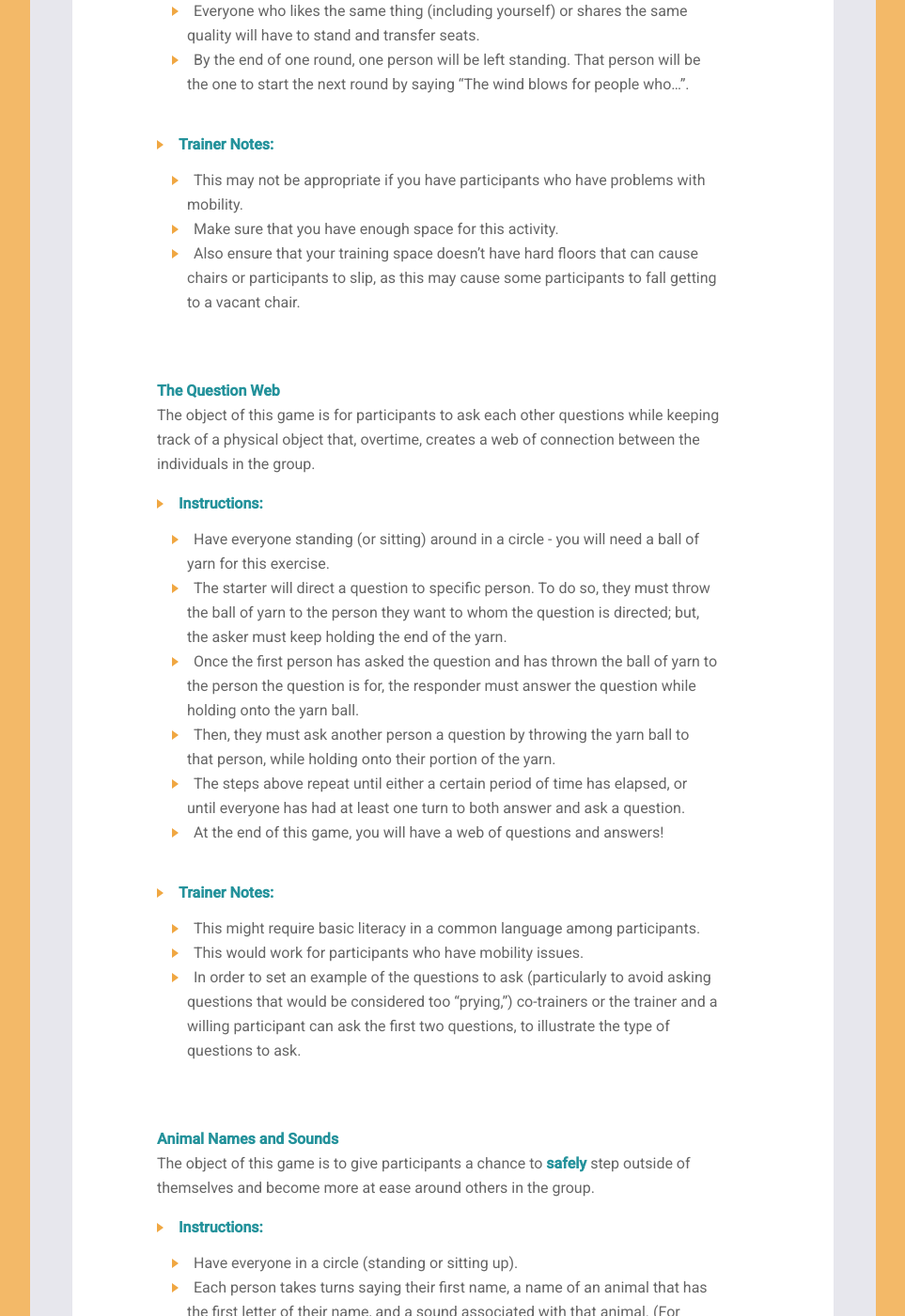
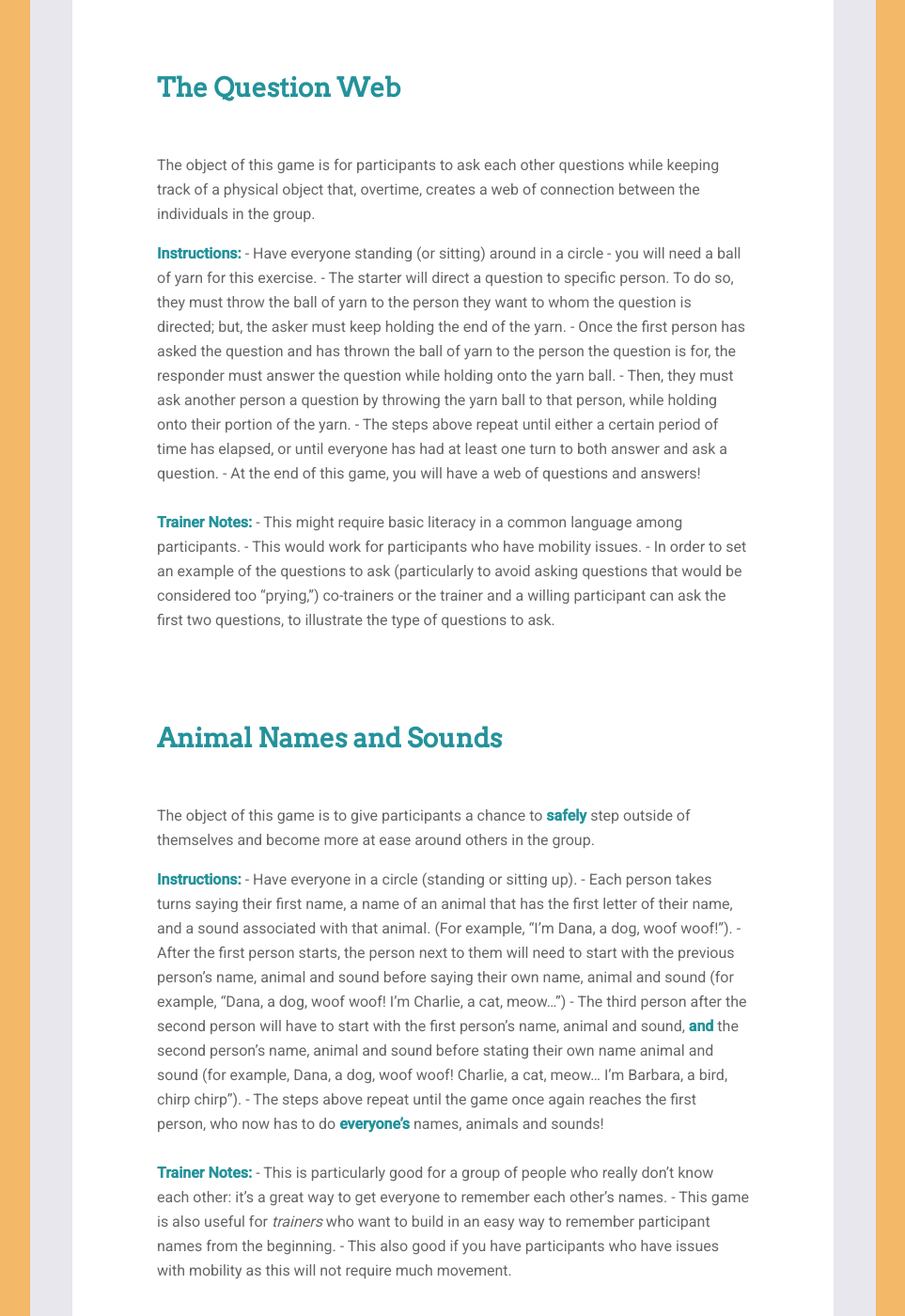
Before and after one commit to levelupcc/level-up, a Jekyll site: the page built from _pages/you-the-trainer/icebreakers-and-energizers/icebreakers-and-energizers.md, in a window 1280 px wide and 1400 px high, scrolled down 6281 px. Shown: the whole window at 94% size, without its empty margins (158-1121 px from the left). Built offline with Jekyll 4.4.1, drawn with Linux system fonts in a browser that asks for light colours; a script that is not in the unit is left out; comment, search, counter and statistics services are not loaded; some of the changed text lies outside the part shown.

Commit message:
Update icebreakers-and-energizers.md

```diff
--- a/_pages/you-the-trainer/icebreakers-and-energizers/icebreakers-and-energizers.md
+++ b/_pages/you-the-trainer/icebreakers-and-energizers/icebreakers-and-energizers.md
@@ -15,15 +15,15 @@
 These are exercises that facilitators and trainers can employ to encourage participants to be more relaxed with each other, become (re-) energised and engaged, and to help break up the pace of the day. There are 3 main types of interactive exercises that are used frequently during digital security trainings:
 
 
-**Icebreakers**
+### Icebreakers ###
 <br>
 As the name implies, **Icebreakers** are meant to "break the ice" and are usually fun "getting to know you" games and activities - they also help participants get to know their commonalities and differences in a fun way. Participants who are relaxed with each other and their trainer(s) learn better. When you have participants who are less inhibited and more comfortable in the training space, you can expect to have a training that has maximum participation and interactivity.
 
-**Energizers**
+### Energizers ###
 <br>
 Trainers can help break up the pace of the day with fun interactive sessions called **Energizers**. Energizers are especially useful after lunch or long periods of sitting, when the group energy is frequently at its lowest and/or participants can seem  to be the most disengaged. Energizers are also useful when the group, trainer included, simply needs a fun break from training sessions.
 
-**Topic-Based Interactive Games (or Activities)**
+### Topic-Based Interactive Games (or Activities) ###
 <br>
 More customised activities relevant to specific training topics are known as **Topic-Based Interactive Games** (or **Activities** in the ADIDS methodology). When using ADIDS to design your training sessions for adult learners, you will need to design or use pre-existing Activities based on the topic of your session. These will then lead into a **Discussion** about that particular activity, which is one of the main things that distinguishes these activities from Icebreakers and Energizers.
 
@@ -43,58 +43,58 @@
 Icebreakers—as the name implies—are meant to "break the ice" and are usually fun "getting to know you" games and activities. These help participants become more familiar with each other, get to know one another, and help them feel comfortable in the training space. Often, the co-trainers and co-facilitators will illustrate the first steps of the game - or, if training solo, you may choose to work with a willing participant to demonstrate for the rest of the group.
 
 <br><br>
-**Two Truths and a Lie**
+### Two Truths and a Lie
 <br>
 The object of this game is for participants to get to know each other by guessing whether or not "facts" about other participants are "truths" or "lies".
 
-- **Instructions:**
+**Instructions:**
 	- Have participants pair up with someone they don't know **OR** have everyone face each other in a circle.
 	- Ask participants to say 2 true things about themselves and 1 false thing. Give them a few minutes to think about it.
 	- Once they are ready, everyone takes turns saying two true things and one lie about themselves.
 	- Those who are not speaking must guess which are the truths and which one is the lie.
 <br><br>
-- **Trainer Notes:**
+**Trainer Notes:**
 	- The group version of this works best with a smaller number of participants (10 participants maximum).
 	- This may have some language issues. If you have a mixed group of participants who are not versed in one language, this may be difficult to pull off; you could have them pair up with a fellow participant who speaks the same language, but you don't want them to pair up with someone they already know.
 	- This works for when you have participants who have problems with mobility as this won't require them to move.
 
 <br><br>
-**What's in the Bag?**
+### What's in the Bag? ###
 <br>
 The object of this game is for participants to introduce themselves to the rest of the group by using a personal item they feel is "representative" of who they are as an individual.
 
-- **Instructions:**
+**Instructions:**
 	- Ask everyone to go look in their bag/backpack, and find one thing that they feel "represents" them (leave it at that so they are free to interpret this as they please).
 	- Give them time to think about the items in their bags, and what they will say.
 	- Each participant will take a turn in describing themselves through the item they chose.
 	- Set a description limit of 3 - 5 sentences per person, to keep time.
 <br><br>
-- **Trainer Notes:**
+**Trainer Notes:**
 	- This is good for participants who have problems with mobility as this won't require them to move.
 	- The assumption here is that everyone has brought a bag or pack of some kind to the training space - **check first before choosing this Icebreaker!**
 
 <br><br>
-**Line-up According To…**
+### Line-up According To… ###
 <br>
 The object of this game is to have participants arrange themselves in the provided space according to certain facts about themselves.
 
-- **Instructions:**
+**Instructions:**
 	- Have everyone stand in a line or in a "U"-shape, so they can see each other - it can be against a wall if you choose. (See comment about mobility under "Things to Consider Above.")
 	- Put some thought into what you're asking participants to reveal about themselves - do not ask participants to reveal facts about themselves that they would consider too personal, private, or otherwise more than they would choose to reveal.
 	- Keep in mind that what you might consider an acceptably public fact is not  always necessarily the same for an at-risk participant, particularly if they do not know and trust everyone in the room.
 	- Examples of basic facts you can use: shirt color, shoe size, how long it took them to arrive at the training, how many pets they've lived with, or participant heights.
 	- Participants can speak with each other as they go about the exercise.
 <br><br>
-- **Trainer Notes:**
+**Trainer Notes:**
 	- This may not be appropriate if you have participants who have problems with mobility.
 	- Make sure that you have enough space for this activity.
 
 <br><br>
-**Over-Reactions!**
+### Over-Reactions! ###
 <br>
 The object of this game is to have each participant **over-react** to a situation, and have the rest of the group guess what scenario the participant is reacting to.
 
-- **Instructions:**
+**Instructions:**
 	- You should prepare scenarios on slips of paper ahead of time. Think of situations that would work for your participants. Scenarios can include:
 		- You've just won the lottery!
 		- You see a cute guy / girl and you want to meet him or her!
@@ -107,34 +107,34 @@
 	- Here, you need to determine if the participants will be allowed to speak or, **for an added challenge**, if they will just have to mime their reactions without making any sound.
 	- Each participant takes their turn over-reacting to their scenario, and everyone tries guessing.
 <br><br>
-- **Trainer Notes:**
+**Trainer Notes:**
 	- Here you will have to be **careful about cultural references**. Your description of the scenario will have to fit your participants' realities.
 	- If you feel like you don't yet know enough about your participants to conduct this Icebreaker, **save it for a second day activity.**
 
 
 <br><br>
-**The Wind Blows**
+### The Wind Blows ###
 <br>
 The object of this game is to get people who have things in common identify each other by moving to each others' seats.
 
-- **Instructions:**
+**Instructions:**
 	- This needs a big space and chairs in a circle. There should be one chair per participant, but no chair for the starter (most of the time, the starter is you, the trainer!).
 	- You, as the starter, will stand in the middle of the circle and say: "The wind blows for people who…", then think about something that you like or something that is true of you.
 	- Everyone who likes the same thing (including yourself) or shares the same quality will have to stand and transfer seats.
 	- By the end of one round, one person will be left standing. That person will be the one to start the next round by saying "The wind blows for people who…".
 <br><br>
-- **Trainer Notes:**
+**Trainer Notes:**
 	- This may not be appropriate if you have participants who have problems with mobility.
 	- Make sure that you have enough space for this activity.
 	- Also ensure that your training space doesn't have hard floors that can cause chairs or participants to slip, as this may cause some participants to fall getting to a vacant chair.
 
 
 <br><br>
-**The Question Web**
+### The Question Web ###
 <br>
 The object of this game is for participants to ask each other questions while keeping track of a physical object that, overtime, creates a web of connection between the individuals in the group.
 
-- **Instructions:**
+**Instructions:**
 	- Have everyone standing (or sitting) around in a circle - you will need a ball of yarn for this exercise.
 	- The starter will direct a question to specific person. To do so, they must throw the ball of yarn to the person they want to whom the question is directed; but, the asker must keep holding the end of the yarn.
 	- Once the first person has asked the question and has thrown the ball of yarn to the person the question is for, the responder must answer the question while holding onto the yarn ball.
@@ -142,24 +142,24 @@
 	- The steps above repeat until either a certain period of time has elapsed, or until everyone has had at least one turn to both answer and ask a question.
 	- At the end of this game, you will have a web of questions and answers!
 <br><br>
-- **Trainer Notes:**
+**Trainer Notes:**
 	- This might require basic literacy in a common language among participants.
 	- This would work for participants who have mobility issues.
 	- In order to set an example of the questions to ask (particularly to avoid asking questions that would be considered too "prying,") co-trainers or the trainer and a willing participant can ask the first two questions, to illustrate the type of questions to ask.
 
 <br><br>
-**Animal Names and Sounds**
+### Animal Names and Sounds ###
 <br>
 The object of this game is to give participants a chance to **safely** step outside of themselves and become more at ease around others in the group.
 
-- **Instructions:**
+**Instructions:**
 	- Have everyone in a circle (standing or sitting up).
 	- Each person takes turns saying their first name, a name of an animal that has the first letter of their name, and a sound associated with that animal. (For example, "I'm Dana, a dog, woof woof!").
 	- After the first person starts, the person next to them will need to start with the previous person's name, animal and sound before saying their own name, animal and sound (for example, "Dana, a dog, woof woof! I'm Charlie, a cat, meow…")
 	- The third person after the second person will have to start with the first person's name, animal and sound, **and** the second person's name, animal and sound before stating their own name animal and sound (for example, Dana, a dog, woof woof! Charlie, a cat, meow... I'm Barbara, a bird, chirp chirp").
 	- The steps above repeat until the game once again reaches the first person, who now has to do **everyone's** names, animals and sounds!
 <br><br>
-- **Trainer Notes:**
+**Trainer Notes:**
 	- This is particularly good for a group of people who really don't know each other: it's a great way to get everyone to remember each other's names.
 	- This game is also useful for *trainers* who want to build in an easy way to remember participant names from the beginning.
 	- This also good if you have participants who have issues with mobility as this will not require much movement.
@@ -175,43 +175,43 @@
 - If you are using Jargon Balls in your training, one of the easiest ways to energize the room is to call random Jargon Ball fights with everyone standing up and trying to hit each other with the Jargon Balls. You can even encourage participants to say Jargon-terms you've used previously in the training as they do this, as a handy way for them to become more familiar with these terms!
 
 <br><br>
-**Beat Jam!**
+### Beat Jam! ###
 <br>
  The object of this game is for participants to come up with a series of beats that together will form a musical beat.
 
-- **Instructions:**
+**Instructions:**
 	- Have your participants stand up in a circle.
 	- The first person starts with one beat done twice. This could be tapping feet, clapping hands, snapping fingers, or drumming on a  table top, etc.
 	- After they finish their beat 2 times, the person on their right will do the first person's beat twice, and then add another beat. The first person will continue their beat as this happens.
 	- After the second person finishes their 2 beats twice, the third person does the first and second participants' beats and then adds their own, again doing it twice. The first and second person continue their original beats.
 	- The above steps repeat until everyone in the group has taken a turn to add their beat, and everyone has created a piece of music.
 <br><br>
-- **Trainer Notes:**
+**Trainer Notes:**
 	- This is ideally for 10-12 participants (8 works too, but not fewer) - it can also work with larger groups if time is managed well.
 	- This can work for participants who have issues with mobility.
 	- You can also do a variation on Beat Jam where you use motions instead.
 
 <br><br>
-**Behind the Screen**
+### Behind the Screen ###
 <br>
 The object of this game is to test participants' memory of each other's names in a test of speed.
 
-- **Instructions:**
+**Instructions:**
 	- You will need a big sheet (or a blanket or a large piece of butcher paper). If you have a blanket or a sheet, make sure it isn't completely opaque.
 	- You will also need two facilitators to hold the sheet in the middle of the space.
 	- Break the group into two teams.
 	- Ask each team to stay on opposite sides of the sheet.
 	- Each team will have one person in front of the screen per round. Once the screen is raised, the first person to name the representative from the other team gets a point.
 <br><br>
-- **Trainer Notes:**
+**Trainer Notes:**
 	- This is a good activity to do to ensure that participants remember each other's names.
 
 <br><br>
-**The Most Efficient Method**
+### The Most Efficient Method ###
 <br>
 The object of this game is for everyone to find the quickest way to get the ball from the first person to the last (to make sure everyone has caught the ball and received it). But, as a facilitator, try not the divulge that until after the groups has done the first round.
 
-- **Instructions:**
+**Instructions:**
 	- You will need a small rubber or plastic ball and a timer for this Energizer.
 	- Have everyone in a circle.
 	- Give the ball randomly to a participant. That first person will throw the ball to another participant and so on and so forth. Everyone should pay attention to the sequence of participants.
@@ -219,7 +219,7 @@
 	- Ask participants to try to come with a way to beat the current time whilst keeping the same sequence.
 	- Do at least 2 more rounds for participants to try and beat the current best time.
 <br><br>
-- **Trainer Notes:**
+**Trainer Notes:**
 	- This may not be appropriate if you have participants who have problems with mobility.
 	- Make sure that you have enough space for this activity.
 
```
